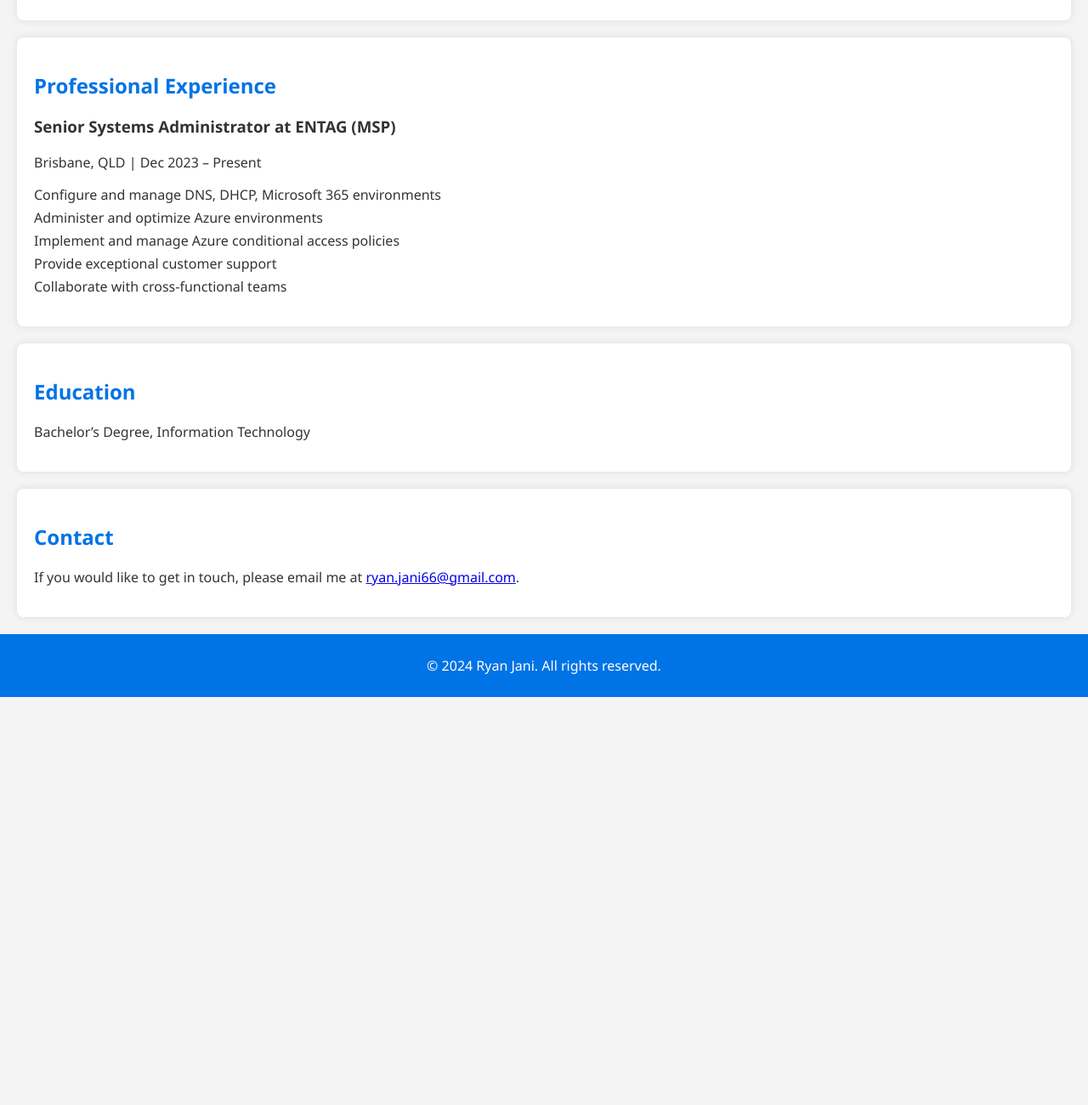
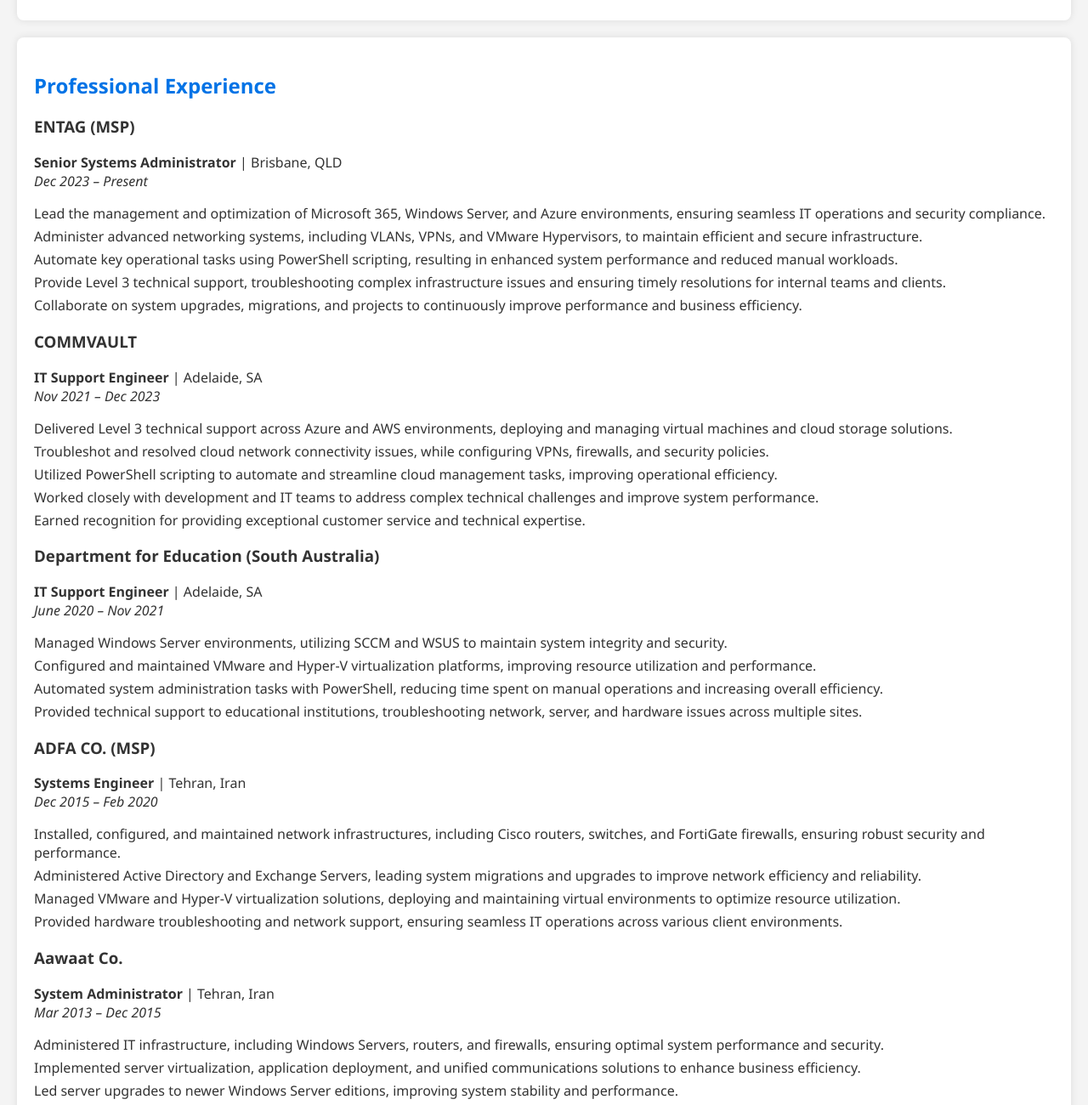
Before and after one commit to XryanjaniX/Cloudflare, a plain HTML site: page index.html in a window 1280 px wide. Shown: the part 680-1980 px from the top of the page at 85% size. Before the commit the page ends 1500 px from the top, so only its background shows below. Drawn offline with Linux system fonts and the light colour scheme.

Commit message:
Update index.html

```diff
--- a/index.html
+++ b/index.html
@@ -13,7 +13,7 @@
             <div class="header-text">
                 <h1>Ryan Jani</h1>
                 <p>Systems Engineer | Cloud Administrator | Azure Certified</p>
-                <p>Brisbane, QLD | <a href="mailto:ryan.jani66@gmail.com">ryan.jani66@gmail.com</a> | <a href="#">LinkedIn</a></p>
+                <p>Brisbane, QLD | <a href="mailto:ryan.jani66@gmail.com">ryan.jani66@gmail.com</a> | <a href="https://www.linkedin.com/in/ryanjani/">LinkedIn</a></p>
             </div>
         </div>
     </header>
@@ -40,18 +40,70 @@
             <li><strong>Customer Support:</strong> Adept at technical support, troubleshooting, root cause analysis, and client communication.</li>
         </ul>
     </section>
-    <section id="experience">
-        <h2>Professional Experience</h2>
-        <h3>Senior Systems Administrator at ENTAG (MSP)</h3>
-        <p>Brisbane, QLD | Dec 2023 – Present</p>
+    <section>
+    <h2>Professional Experience</h2>
+
+    <div>
+        <h3>ENTAG (MSP)</h3>
+        <p><strong>Senior Systems Administrator</strong> | Brisbane, QLD <br>
+        <em>Dec 2023 – Present</em></p>
         <ul>
-            <li>Configure and manage DNS, DHCP, Microsoft 365 environments</li>
-            <li>Administer and optimize Azure environments</li>
-            <li>Implement and manage Azure conditional access policies</li>
-            <li>Provide exceptional customer support</li>
-            <li>Collaborate with cross-functional teams</li>
+            <li>Lead the management and optimization of Microsoft 365, Windows Server, and Azure environments, ensuring seamless IT operations and security compliance.</li>
+            <li>Administer advanced networking systems, including VLANs, VPNs, and VMware Hypervisors, to maintain efficient and secure infrastructure.</li>
+            <li>Automate key operational tasks using PowerShell scripting, resulting in enhanced system performance and reduced manual workloads.</li>
+            <li>Provide Level 3 technical support, troubleshooting complex infrastructure issues and ensuring timely resolutions for internal teams and clients.</li>
+            <li>Collaborate on system upgrades, migrations, and projects to continuously improve performance and business efficiency.</li>
         </ul>
-        <!-- Add more experience sections as needed -->
+    </div>
+
+    <div>
+        <h3>COMMVAULT</h3>
+        <p><strong>IT Support Engineer</strong> | Adelaide, SA <br>
+        <em>Nov 2021 – Dec 2023</em></p>
+        <ul>
+            <li>Delivered Level 3 technical support across Azure and AWS environments, deploying and managing virtual machines and cloud storage solutions.</li>
+            <li>Troubleshot and resolved cloud network connectivity issues, while configuring VPNs, firewalls, and security policies.</li>
+            <li>Utilized PowerShell scripting to automate and streamline cloud management tasks, improving operational efficiency.</li>
+            <li>Worked closely with development and IT teams to address complex technical challenges and improve system performance.</li>
+            <li>Earned recognition for providing exceptional customer service and technical expertise.</li>
+        </ul>
+    </div>
+
+    <div>
+        <h3>Department for Education (South Australia)</h3>
+        <p><strong>IT Support Engineer</strong> | Adelaide, SA <br>
+        <em>June 2020 – Nov 2021</em></p>
+        <ul>
+            <li>Managed Windows Server environments, utilizing SCCM and WSUS to maintain system integrity and security.</li>
+            <li>Configured and maintained VMware and Hyper-V virtualization platforms, improving resource utilization and performance.</li>
+            <li>Automated system administration tasks with PowerShell, reducing time spent on manual operations and increasing overall efficiency.</li>
+            <li>Provided technical support to educational institutions, troubleshooting network, server, and hardware issues across multiple sites.</li>
+        </ul>
+    </div>
+
+    <div>
+        <h3>ADFA CO. (MSP)</h3>
+        <p><strong>Systems Engineer</strong> | Tehran, Iran <br>
+        <em>Dec 2015 – Feb 2020</em></p>
+        <ul>
+            <li>Installed, configured, and maintained network infrastructures, including Cisco routers, switches, and FortiGate firewalls, ensuring robust security and performance.</li>
+            <li>Administered Active Directory and Exchange Servers, leading system migrations and upgrades to improve network efficiency and reliability.</li>
+            <li>Managed VMware and Hyper-V virtualization solutions, deploying and maintaining virtual environments to optimize resource utilization.</li>
+            <li>Provided hardware troubleshooting and network support, ensuring seamless IT operations across various client environments.</li>
+        </ul>
+    </div>
+
+    <div>
+        <h3>Aawaat Co.</h3>
+        <p><strong>System Administrator</strong> | Tehran, Iran <br>
+        <em>Mar 2013 – Dec 2015</em></p>
+        <ul>
+            <li>Administered IT infrastructure, including Windows Servers, routers, and firewalls, ensuring optimal system performance and security.</li>
+            <li>Implemented server virtualization, application deployment, and unified communications solutions to enhance business efficiency.</li>
+            <li>Led server upgrades to newer Windows Server editions, improving system stability and performance.</li>
+        </ul>
+    </div>
+
     </section>
     <section id="education">
         <h2>Education</h2>
```
